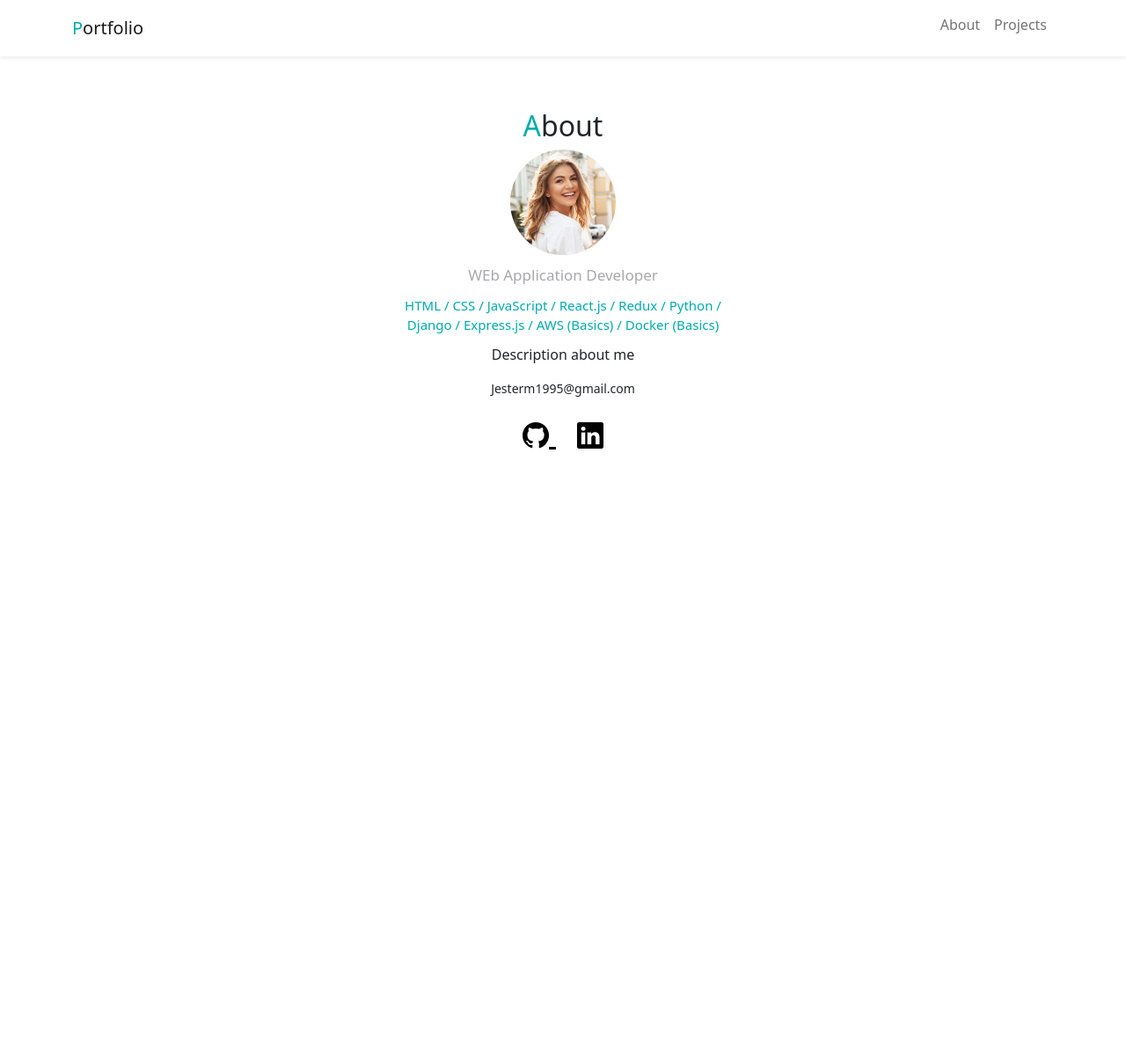
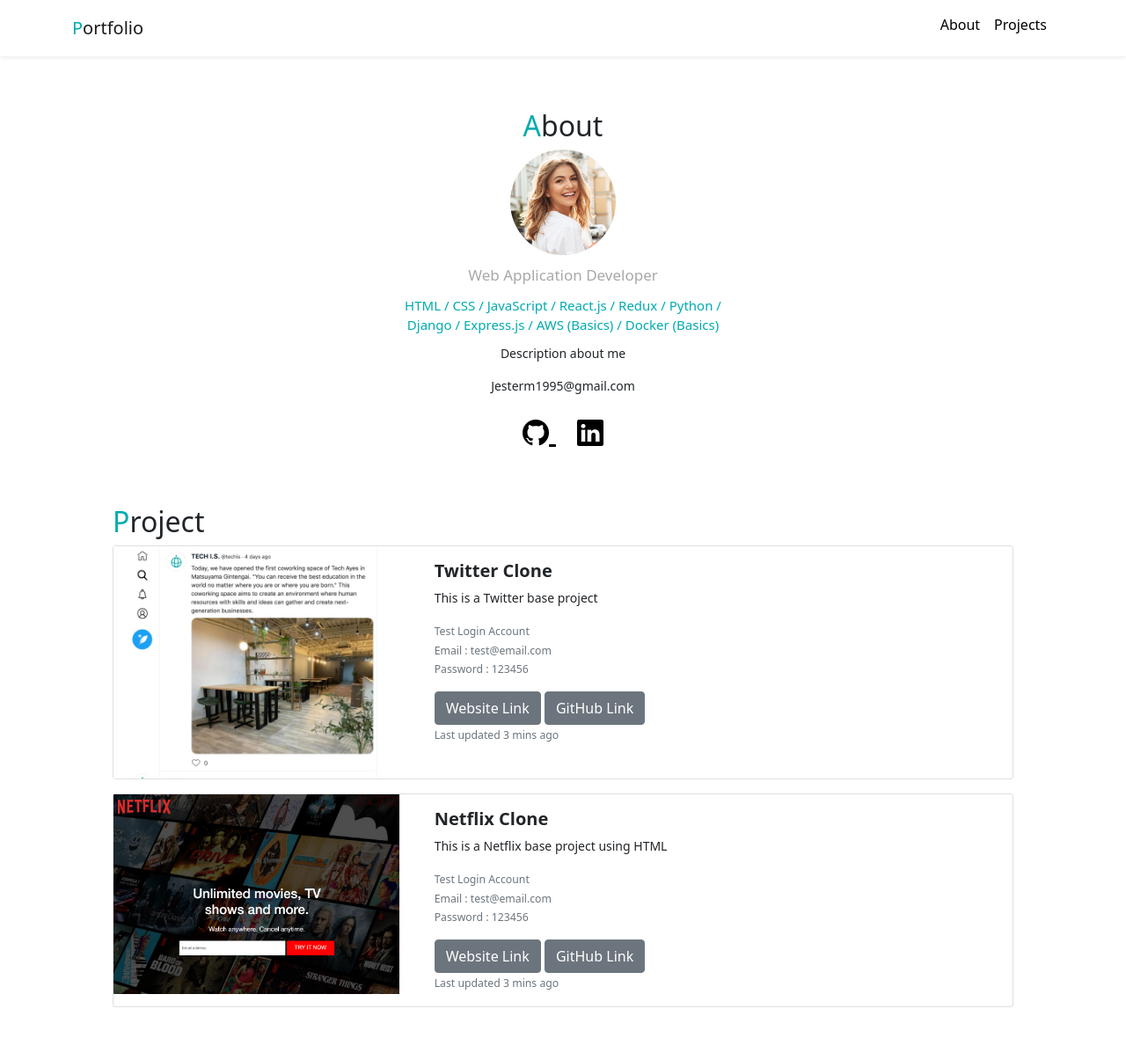
Before and after one commit to mjeljefe/portfolio, a PHP site: page / in a window 1280 px wide. Shown: the whole page at 88% size. Before the commit the page ends 511 px from the top, so only its background shows below. Run offline with PHP 8.4, Linux system fonts and the light colour scheme; some libraries are stand-ins or nearby versions.

Commit message:
Created Project Section, Designing template completed

```diff
--- a/index.html
+++ b/index.html
@@ -4,7 +4,10 @@
     <meta charset="UTF-8" />
     <meta http-equiv="X-UA-Compatible" content="IE=edge" />
     <meta name="viewport" content="width=device-width, initial-scale=1.0" />
-    <link rel="stylesheet" href="https://cdn.jsdelivr.net/npm/bootstrap-icons@1.7.0/font/bootstrap-icons.css">
+    <link
+      rel="stylesheet"
+      href="https://cdn.jsdelivr.net/npm/bootstrap-icons@1.7.0/font/bootstrap-icons.css"
+    />
     <link rel="icon" type="image/png" href="img/techis-logo.png" />
     <link rel="stylesheet" href="style.css" />
     <link
@@ -43,25 +46,90 @@
       </div>
     </nav>
 
-    <div id='about'>
-        <h2>
-            <span class="font-primary">A</span>bout
-        </h2>
-        <img src="img/sample-woman.jpg">
+    <div id="about">
+      <h2><span class="font-primary">A</span>bout</h2>
+      <img src="img/sample-woman.jpg" />
       <div name="Marcus Jester"></div>
-        <div class="vocation"> WEb Application Developer</div>
-        <div class="skills">HTML / CSS / JavaScript / React.js / Redux / Python / Django / Express.js / AWS (Basics) / Docker (Basics)</div>
-        <p>
-            Description about me
-        </p>
+      <div class="vocation">Web Application Developer</div>
+      <div class="skills">
+        HTML / CSS / JavaScript / React.js / Redux / Python / Django /
+        Express.js / AWS (Basics) / Docker (Basics)
+      </div>
+      <p>Description about me</p>
       <div class="email">Jesterm1995@gmail.com</div>
       <div class="icons">
         <a href="#">
           <i class="bi bi-github"></i>
         </a>
         <a href="#">
-                <i class="bi bi-linkedin ms-4" ></i>
+          <i class="bi bi-linkedin ms-4"></i>
         </a>
+      </div>
+    </div>
+    <div id="project">
+      <h2><span class="font-primary">P</span>roject</h2>
+
+      <div class="card mb-3">
+        <div class="row">
+          <div class="col-md-4">
+            <img src="img/project-twitter.png" alt="Twiter Project" />
+          </div>
+          <div class="col-md-8">
+            <div class="card-body">
+              <h5 class="card-title">Twitter Clone</h5>
+              <p class="card-text">This is a Twitter base project</p>
+              <p class="card-text">
+                <small class="text-muted">
+                  Test Login Account <br />
+                  Email : test@email.com <br />
+                  Password : 123456
+                </small>
+              </p>
+              <a href="#" target="_blank" class="btn btn-secondary"
+                >Website Link</a
+              >
+              <a href="#" target="_blank" class="btn btn-secondary"
+                >GitHub Link</a
+              >
+
+              <p class="card-text">
+                <small class="text-muted">Last updated 3 mins ago</small>
+              </p>
+            </div>
+          </div>
+        </div>
+      </div>
+
+      <div class="card mb-3">
+        <div class="row">
+          <div class="col-md-4">
+            <img src="img/project-netflix.png" alt="Netflix Project" />
+          </div>
+          <div class="col-md-8">
+            <div class="card-body">
+              <h5 class="card-title">Netflix Clone</h5>
+              <p class="card-text">This is a Netflix base project using HTML</p>
+              <p class="card-text">
+                <small class="text-muted">
+                  Test Login Account <br />
+                  Email : test@email.com <br />
+                  Password : 123456
+                </small>
+              </p>
+              <a href="#" target="_blank" class="btn btn-secondary"
+                >Website Link</a
+              >
+              <a href="#" target="_blank" class="btn btn-secondary"
+                >GitHub Link</a
+              >
+
+              <p class="card-text">
+                <small class="text-muted">Last updated 3 mins ago</small>
+              </p>
+            </div>
+          </div>
+        </div>
+      </div>
     </div>
 
     <script
--- a/style.css
+++ b/style.css
@@ -15,6 +15,20 @@
 .title-icon {
   font-size: 20px;
   font-weight: bold;
+}
+
+p {
+  font-size: 14px;
+}
+
+h2 {
+  font-weight: bold;
+  font-size: 23px;
+  margin-bottom: 20px;
+}
+
+a.font-black {
+  color: #000 !important;
 }
 
 /****
@@ -63,3 +77,22 @@
 #about .icons a {
   color: black;
 }
+
+/*****
+
+Project
+
+*****/
+
+#project {
+  margin: 60px auto;
+  max-width: 80%;
+}
+
+#project .card img {
+  width: 100%;
+}
+
+#project .card-title {
+  font-weight: bold;
+}
```
Lines whose indentation alone changed are shown as unchanged.
